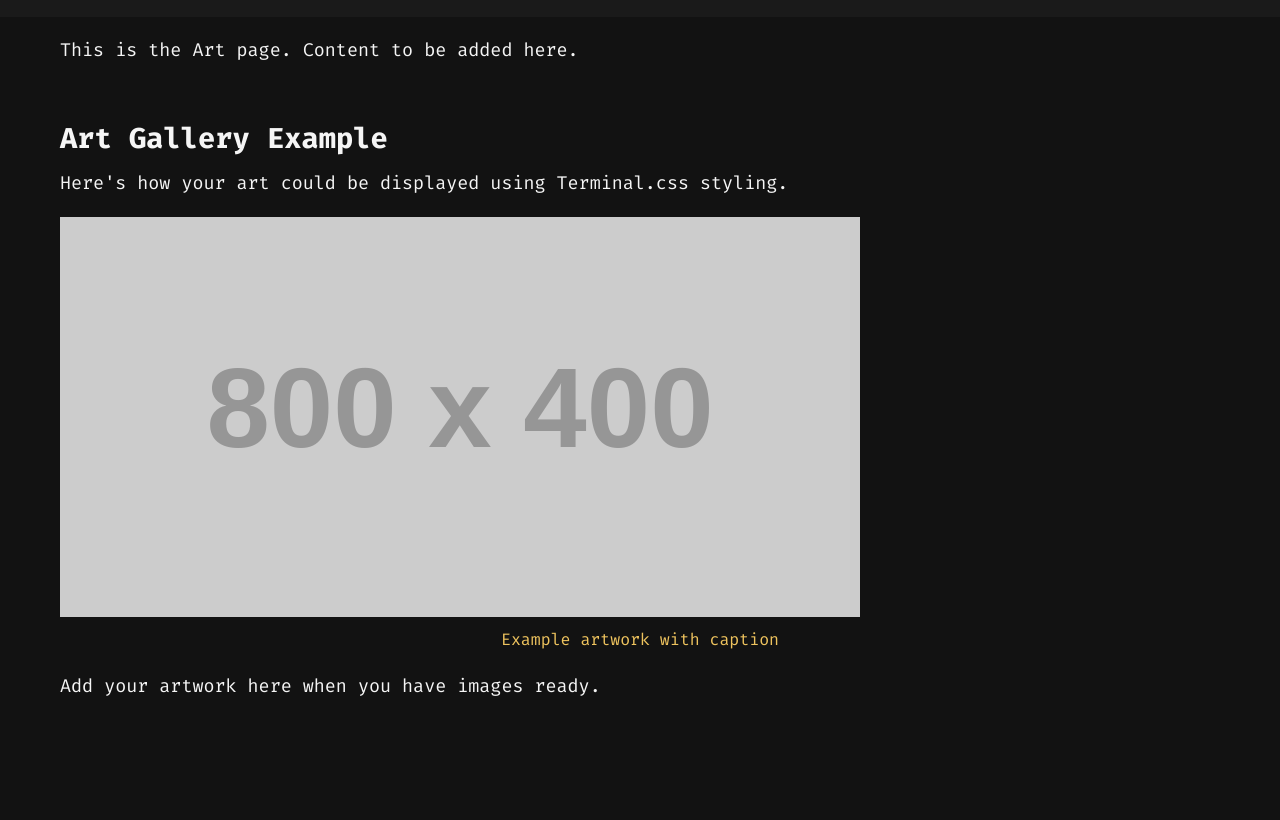
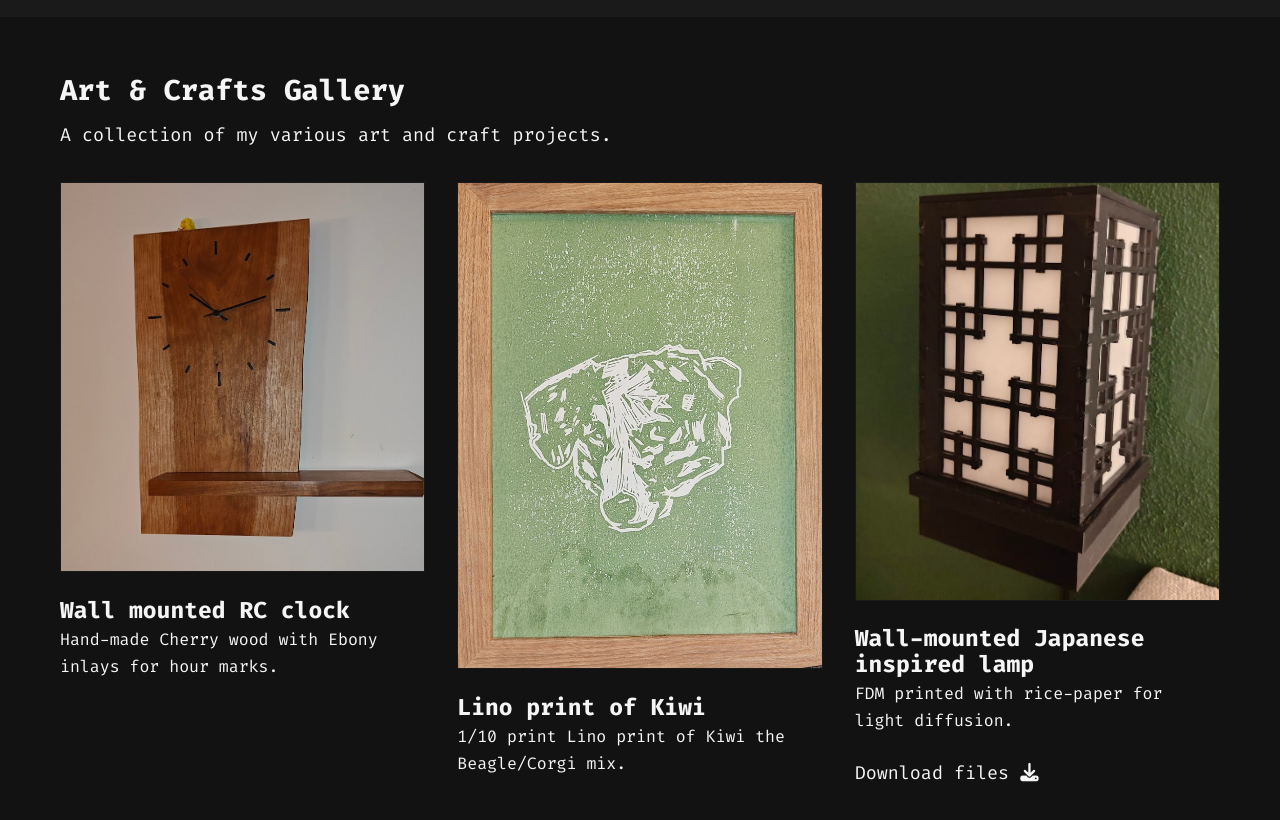
Before and after one commit to KieferVermeulen/kiefervermeulen_website, a plain HTML site: page art.html in a window 1280 px wide. Shown: the part 174-994 px from the top of the page. Before the commit the page ends 894 px from the top, so only its background shows below. Drawn offline with Linux system fonts and the light colour scheme; placeholder pictures from the web are drawn by us.

Commit message:
Refactor code structure for improved readability and maintainability

```diff
--- a/art.html
+++ b/art.html
@@ -19,21 +19,29 @@
         <a href="art.html">Art</a>
     </nav>
     <main class="container">
-        <p>This is the Art page. Content to be added here.</p>
-
-        <!-- Example art section using Terminal.css features -->
         <section>
-            <h2>Art Gallery Example</h2>
-            <p>Here's how your art could be displayed using Terminal.css styling.</p>
-
-            <figure>
-                <img src="https://via.placeholder.com/800x400" alt="Placeholder for artwork">
-                <figcaption>Example artwork with caption</figcaption>
-            </figure>
+            <h2>Art & Crafts Gallery</h2>
+            <p>A collection of my various art and craft projects.</p>
 
             <div class="art-grid">
-                <!-- You can add your art images here -->
-                <p>Add your artwork here when you have images ready.</p>
+                <div class="art-item">
+                    <img src="images/Clock.jpg" alt="Wall mounted RC clock">
+                    <h3>Wall mounted RC clock</h3>
+                    <p>Hand-made Cherry wood with Ebony inlays for hour marks.</p>
+                </div>
+
+                <div class="art-item">
+                    <img src="images/Lino_kiwi.jpg" alt="Lino print of Kiwi">
+                    <h3>Lino print of Kiwi</h3>
+                    <p>1/10 print Lino print of Kiwi the Beagle/Corgi mix.</p>
+                </div>
+
+                <div class="art-item">
+                    <img src="images/FDM_Lamp.jpg" alt="Wall-mounted Japanese inspired lamp">
+                    <h3>Wall-mounted Japanese inspired lamp</h3>
+                    <p>FDM printed with rice-paper for light diffusion.</p>
+                    <a href="Resources/Japanese_lamp.zip" download>Download files <i class="fas fa-download"></i></a>
+                </div>
             </div>
         </section>
     </main>
--- a/terminal.css
+++ b/terminal.css
@@ -361,6 +361,48 @@ summary {
 .skill-tag { display: inline-block; background-color: var(--accent-bg); padding: 5px 10px; margin: 3px; border-radius: 3px; }
 .language-item { display: flex; justify-content: space-between; margin-bottom: 0.3em; }
 
+/* Art gallery styling */
+.art-grid {
+    display: grid;
+    grid-template-columns: repeat(auto-fill, minmax(300px, 1fr));
+    gap: 2rem;
+    margin: 2rem 0;
+}
+
+.art-item {
+    margin-bottom: 2rem;
+    transition: transform 0.3s ease;
+}
+
+.art-item:hover {
+    transform: translateY(-5px);
+}
+
+.art-item img {
+    width: 100%;
+    height: auto;
+    object-fit: cover;
+    margin-bottom: 0.5rem;
+    border: 1px solid var(--accent-bg);
+}
+
+.art-item h3 {
+    margin-top: 0.5rem;
+    margin-bottom: 0.25rem;
+}
+
+.art-item p {
+    margin-top: 0.25rem;
+    font-size: 0.9em;
+}
+
+.art-item a {
+    display: inline-block;
+    margin-top: 0.5rem;
+}
+
 @media (max-width: 768px) {
-  .cv-grid { grid-template-columns: 1fr; }
+    .art-grid {
+        grid-template-columns: 1fr;
+    }
 }
```
Also changed, not shown: images/Clock.jpg (added), images/FDM_Lamp.jpg (added), images/Lino_kiwi.jpg (added), 1 other file.
